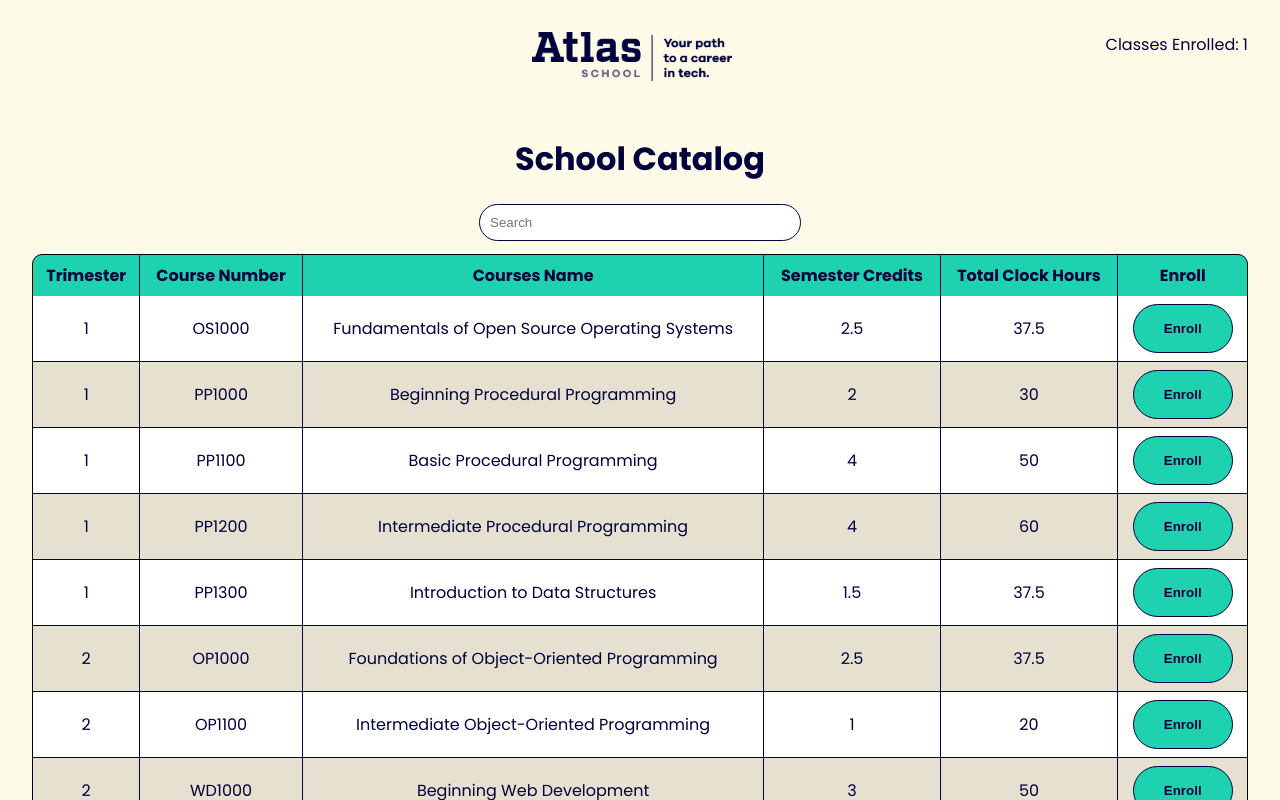
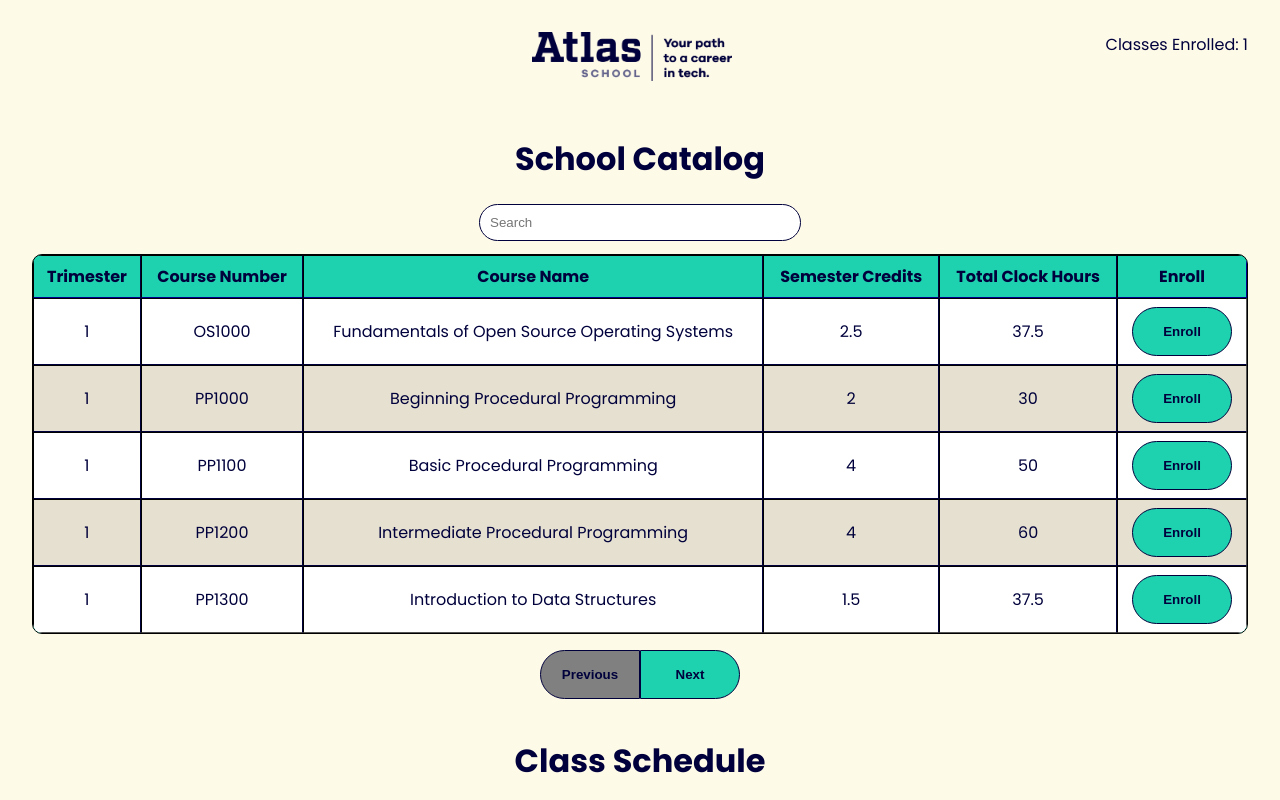
Before and after one commit to KVang2/atlas-react-state-intro, a React (Vite) app: page / in a window 1280 px wide. Shown: the top 800 px of the page. Built offline with nearby package versions, Linux system fonts and the light colour scheme.

Commit message:
Implementing pagination

```diff
--- a/src/SchoolCatalog.jsx
+++ b/src/SchoolCatalog.jsx
@@ -4,9 +4,14 @@ export default function SchoolCatalog() {
   const [courses, setCourses] = useState([]);
   const [filteredCourses, setFilteredCourses] = useState([]);
   const [searchTerm, setSearchTerm] = useState("");
+  const [sortOrder, setSortOrder] = useState(null);
+  const [sortColumn, setSortColumn] = useState(null);
   const [loading, setLoading] = useState(true);
   const [error, setError] = useState(null);
+  const [page, setPage] = useState(1);
+  const PAGE_SIZE = 5;
 
+  // Fetch data
   useEffect(() => {
     const fetchCourses = async () => {
       try {
@@ -27,6 +32,7 @@ export default function SchoolCatalog() {
     fetchCourses();
   }, []);
 
+  // Filter courses
   useEffect(() => {
     const filtered = courses.filter((course) =>
       course.courseName.toLowerCase().includes(searchTerm.toLowerCase()) ||
@@ -35,8 +41,45 @@ export default function SchoolCatalog() {
     setFilteredCourses(filtered);
   }, [searchTerm, courses]);
 
+  // Sorting
+  const handleSort = (column) => {
+    const newSortOrder = sortColumn === column && sortOrder === 'asc' ? 'desc' : 'asc';
+    setSortOrder(newSortOrder);
+    setSortColumn(column);
+
+    const sortedData = [...filteredCourses].sort((a, b) => {
+      if (a[column] < b[column]) {
+        return newSortOrder === 'asc' ? -1 : 1;
+      } else if (a[column] > b[column]) {
+        return newSortOrder === 'asc' ? 1 : -1;
+      } else {
+        return 0;
+      }
+    });
+
+    setFilteredCourses(sortedData);
+  };
+
+  // Pagination logic
+  const startIndex = (page - 1) * PAGE_SIZE;
+  const currentPage = filteredCourses.slice(startIndex, startIndex + PAGE_SIZE);
+  const hasNext = filteredCourses.length > page * PAGE_SIZE;
+  const hasPrev= page > 1;
+
+  const handleNext = () => {
+    if (hasNext) {
+      setPage(page + 1);
+    }
+  };
+
+  const handlePrev = () => {
+    if (hasPrev) {
+      setPage(page - 1);
+    }
+  };
+
   if (loading) {
-    return <p>Loading...</p>
+    return <p>Loading...</p>;
   }
 
   if (error) {
@@ -47,19 +90,19 @@ export default function SchoolCatalog() {
     <div className="school-catalog">
       <h1>School Catalog</h1>
       <input type="text" placeholder="Search" value={searchTerm} onChange={(e) => setSearchTerm(e.target.value)} />
-      <table>
+      <table border="1">
         <thead>
           <tr>
-            <th>Trimester</th>
-            <th>Course Number</th>
-            <th>Courses Name</th>
-            <th>Semester Credits</th>
-            <th>Total Clock Hours</th>
+            <th onClick={() => handleSort("trimester")}>Trimester</th>
+            <th onClick={() => handleSort("courseNumber")}>Course Number</th>
+            <th onClick={() => handleSort("courseName")}>Course Name</th>
+            <th onClick={() => handleSort("semesterCredits")}>Semester Credits</th>
+            <th onClick={() => handleSort("totalClockHours")}>Total Clock Hours</th>
             <th>Enroll</th>
           </tr>
         </thead>
         <tbody>
-          {filteredCourses.map((course) => (
+          {currentPage.map((course) => (
           <tr key={course.id}>
             <td>{course.trimester}</td>
             <td>{course.courseNumber}</td>
@@ -74,8 +117,8 @@ export default function SchoolCatalog() {
         </tbody>
       </table>
       <div className="pagination">
-        <button>Previous</button>
-        <button>Next</button>
+        <button onClick={handlePrev} disabled={!hasPrev}>Previous</button>
+        <button onClick={handleNext} disabled={!hasNext}>Next</button>
       </div>
     </div>
   );
```
